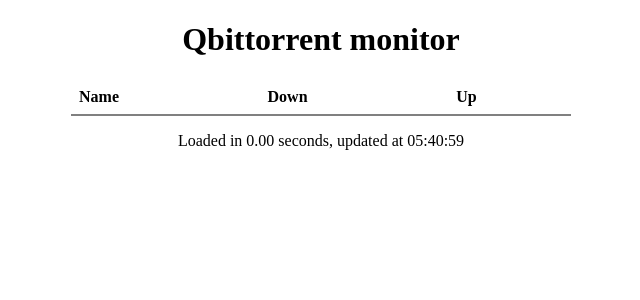
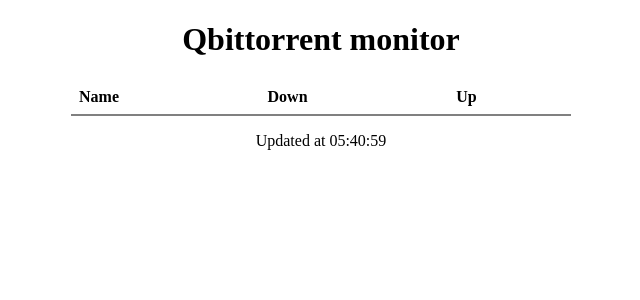
Before and after one commit to yanxurui/qb-monitor, a Flask app: page / in a window 1280 px wide. Shown: the top 300 px of the page, without its empty margins (319-959 px from the left). Run offline with Flask 2, Linux system fonts and the light colour scheme; lists and menus that the app fills with data are empty.

Commit message:
Update: minor

```diff
--- a/main.py
+++ b/main.py
@@ -32,7 +32,6 @@ async def home():
     return render_template(
         'home.html',
         qb_info=conf.qbs,
-        duration=duration,
         now=datetime.now().strftime("%H:%M:%S"))
 
 @app.route('/<int:qb_id>')
--- a/templates/home.html
+++ b/templates/home.html
@@ -29,7 +29,7 @@
       {% endfor %}
       </tbody>
     </table>
-    <p>Loaded in {{"%.2f"|format(duration)}} seconds, updated at {{now}}</p>
+    <p>Updated at {{now}}</p>
 {% endblock %}
 </body>
 </html>
```
